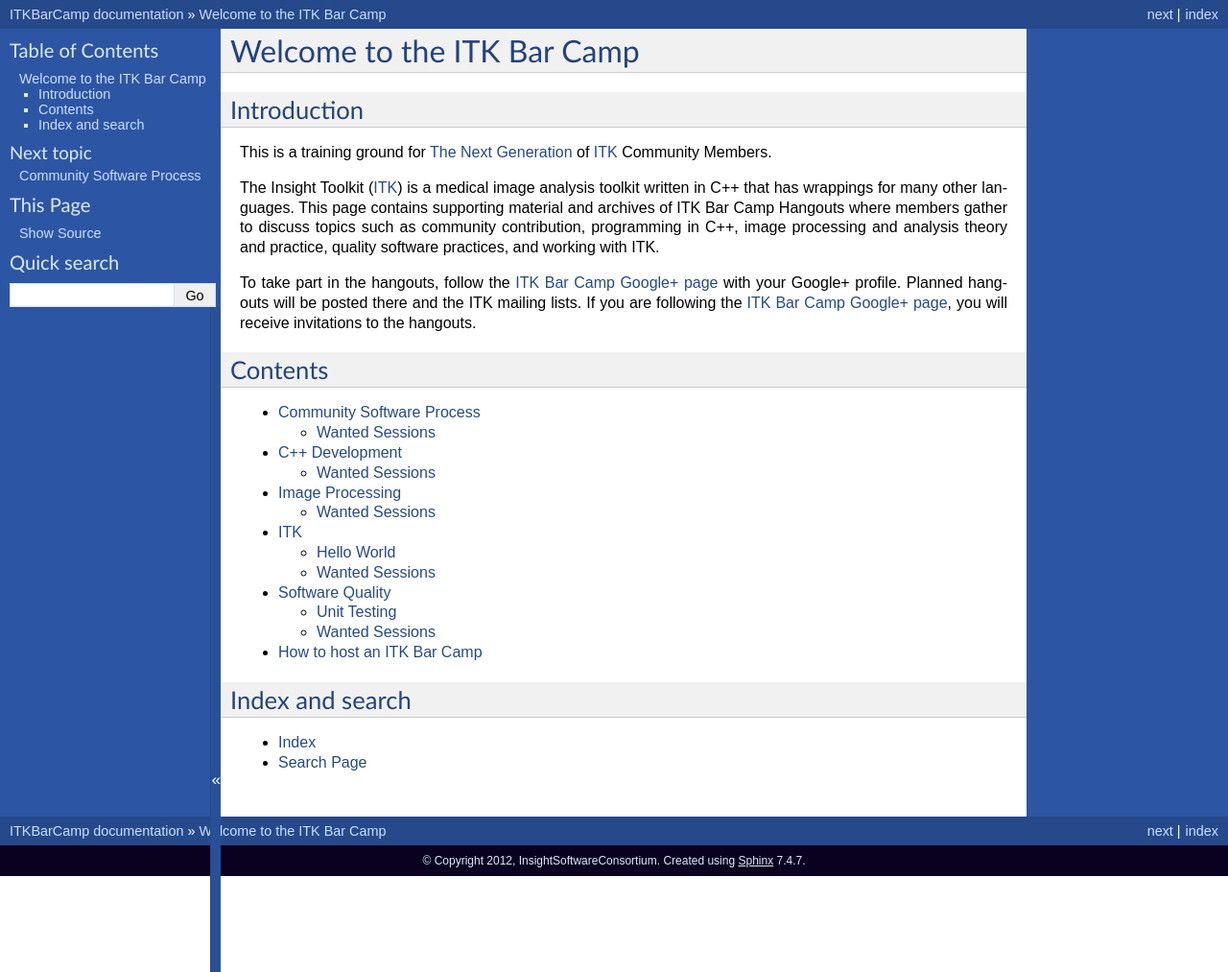
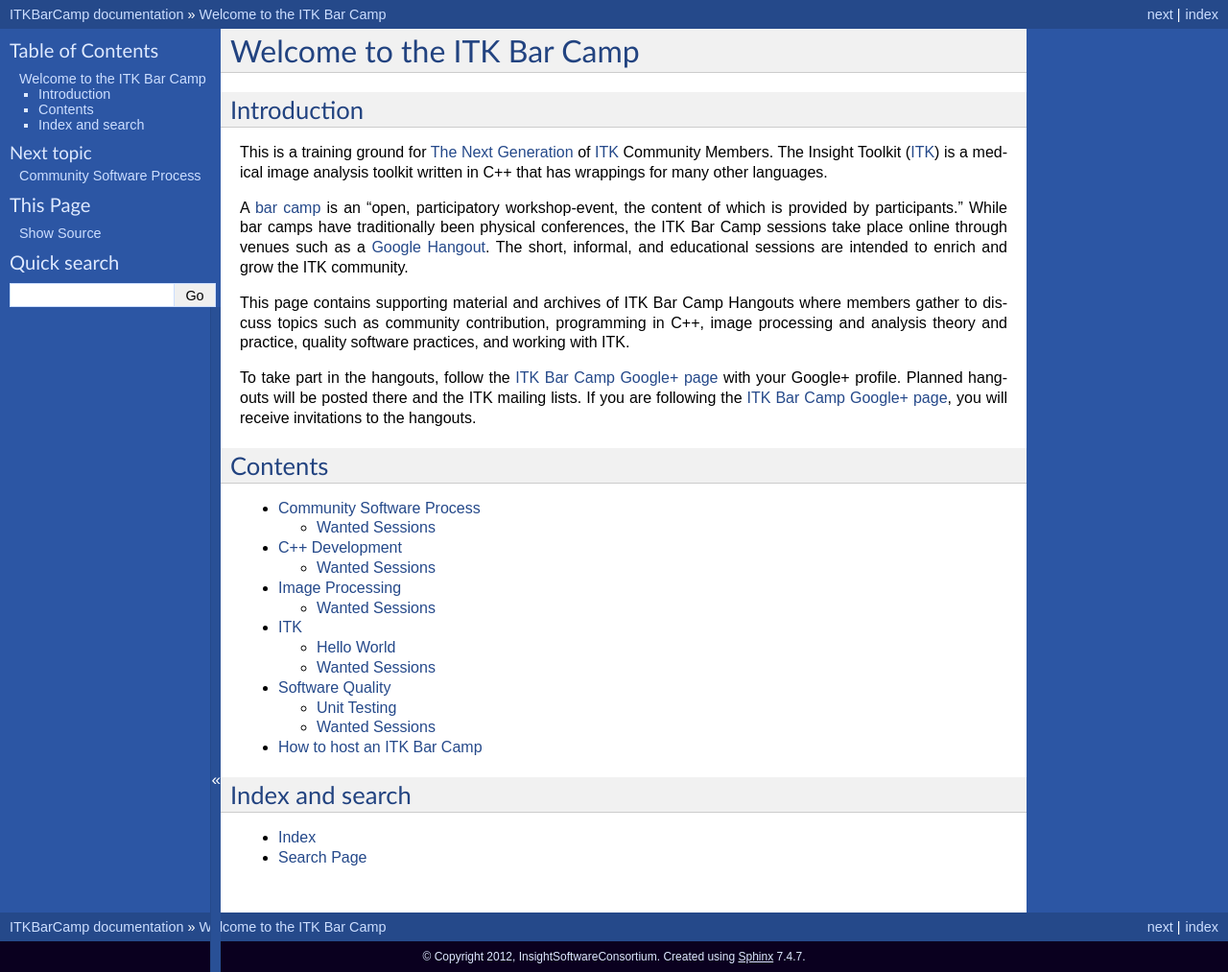
Before and after one commit to InsightSoftwareConsortium/ITKBarCamp, a Sphinx documentation site: the page built from doc/source/index.rst, in a window 1280 px wide and 1013 px high. Shown: the whole window at 96% size. Built offline with Sphinx 7.4.7, drawn with Linux system fonts in a browser that asks for light colours; formulas are drawn with MathJax 3; pages that are not in the unit, such as notebooks, are missing from menus.

Commit message:
Add Bar Camp description for issue #2.

```diff
--- a/doc/source/index.rst
+++ b/doc/source/index.rst
@@ -5,12 +5,19 @@
 ------------
 
 This is a training ground for `The Next Generation`_ of ITK_ Community Members.
+The Insight Toolkit (ITK_) is a medical image analysis toolkit written in C++
+that has wrappings for many other languages.
 
-The Insight Toolkit (ITK_) is a medical image analysis toolkit written in C++
-that has wrappings for many other languages.  This page contains supporting
-material and archives of ITK Bar Camp Hangouts where members gather to discuss
-topics such as community contribution, programming in C++, image processing and
-analysis theory and practice, quality software practices, and working with ITK.
+A `bar camp`_ is an "open, participatory workshop-event, the content of which
+is provided by participants."  While bar camps have traditionally been physical
+conferences, the ITK Bar Camp sessions take place online through venues such as
+a `Google Hangout`_.  The short, informal, and educational sessions are intended to
+enrich and grow the ITK community.
+
+This page contains supporting material and archives of ITK Bar Camp Hangouts
+where members gather to discuss topics such as community contribution,
+programming in C++, image processing and analysis theory and practice, quality
+software practices, and working with ITK.
 
 To take part in the hangouts, follow the `ITK Bar Camp Google+ page`_ with your
 Google+ profile.  Planned hangouts will be posted there and the ITK mailing
@@ -38,6 +45,8 @@
 * :ref:`genindex`
 * :ref:`search`
 
+.. _bar camp: http://en.wikipedia.org/wiki/BarCamp
+.. _Google Hangout: http://www.google.com/+/learnmore/hangouts/
 .. _ITK: http://itk.org/
 .. _ITK Bar Camp Google+ page: https://plus.google.com/u/2/b/106512397331641956186/106512397331641956186/posts
 .. _The Next Generation: http://images1.wikia.nocookie.net/__cb20091202034554/memoryalpha/en/images/thumb/0/0e/The_Next_Generation_Main_Cast_Season_1.jpg/292px-The_Next_Generation_Main_Cast_Season_1.jpg
```
